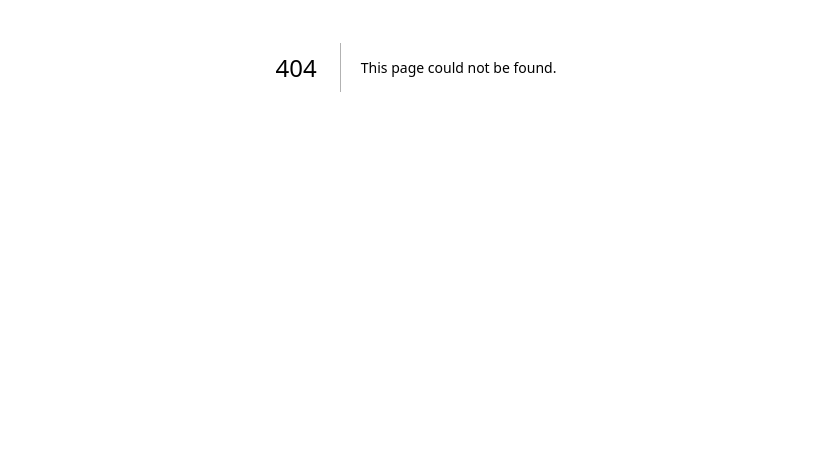
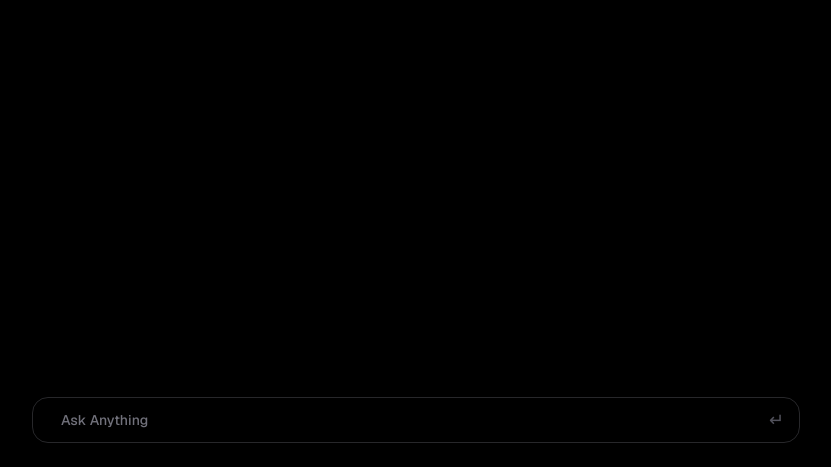
Before and after one commit to AdityaSrivastava185/Nextjs-ai-sdk, a Next.js app: page /ui/stream in a window 1280 px wide. Before the commit this address had no page. Shown: the part 333-800 px from the top of the page, without its empty margins (224-1055 px from the left). Built offline with nearby package versions, Linux system fonts and the light colour scheme.

Commit message:
stream text generation using vercel ai sdk

```diff
--- /dev/null
+++ b/app/api/stream/route.ts
@@ -0,0 +1,16 @@
+import { groq } from "@ai-sdk/groq"
+import { streamText } from "ai"
+
+export async function POST(req:Request) {
+   try{
+    const {prompt} = await req.json();
+    const aiStreamResponse = streamText({
+        model: groq("groq/compound"),
+        prompt: prompt,
+    })
+    return aiStreamResponse.toUIMessageStreamResponse()
+   } catch(error){
+    console.log(error);
+    return new Response("Unable to stream text", {status: 500})
+   }
+}
--- a/app/page.tsx
+++ b/app/page.tsx
@@ -40,7 +40,6 @@ export default function Home() {
       <main className="workspace-panel flex min-h-[calc(100vh-3rem)] w-full max-w-4xl flex-1 flex-col items-center justify-between px-5 pb-28 pt-8 sm:min-h-[calc(100vh-4rem)] sm:px-10 sm:pb-32 sm:pt-12">
         {error && <div className="text-red-700 ">{error}</div>}
         <div className="w-full max-w-2xl flex-1">
-         {prompt}
           {
             isLoading ? (
               <div>Loading...</div>
--- /dev/null
+++ b/app/ui/stream/page.tsx
@@ -0,0 +1,47 @@
+"use client";
+
+import { useCompletion } from '@ai-sdk/react'
+
+const Page = () => {
+    const {input , handleInputChange, handleSubmit, completion, isLoading, error, setInput, stop} = useCompletion({
+        api: "/api/stream"
+    })
+  return (
+     <div className="app-shell flex flex-1 flex-col items-center justify-center px-4 py-6 sm:px-6 lg:px-8">
+      <main className="workspace-panel flex min-h-[calc(100vh-3rem)] w-full max-w-4xl flex-1 flex-col items-center justify-between px-5 pb-28 pt-8 sm:min-h-[calc(100vh-4rem)] sm:px-10 sm:pb-32 sm:pt-12">
+        {error && <div className="text-red-700 ">{error.message}</div>}
+        <div className="w-full max-w-2xl flex-1">
+            {
+                isLoading && !completion && <div>Loading...</div>
+            }
+         {
+            completion && <div className='whitespace-pre-wrap'>{completion}</div>
+         }
+        </div>
+        <form
+          className="composer-shell fixed bottom-4 left-1/2 z-10 w-[calc(100%-2rem)] max-w-3xl -translate-x-1/2 sm:bottom-6 sm:w-[calc(100%-3rem)]"
+          onSubmit={(e) => {
+            e.preventDefault()
+            setInput("")
+            handleSubmit(e)
+          }}
+        >
+          <div className="relative">
+            <input
+              type="text"
+              placeholder="Ask Anything"
+              value={input}
+              onChange={handleInputChange}
+              className="w-full rounded-2xl border border-zinc-800  px-7 py-3 text-sm font-medium text-zinc-100 shadow-2xl shadow-black/40 outline-none transition placeholder:text-zinc-500 focus:border-zinc-500 focus:ring-4 focus:ring-white/5"
+            />
+          </div>
+          {
+            isLoading ? <button onClick={stop} className="cursor-pointer absolute right-4 top-1/2 -translate-y-1/2 text-lg text-red-600">stop</button> : <button type='submit' className="cursor-pointer absolute right-4 top-1/2 -translate-y-1/2 text-lg text-zinc-600">↵</button>
+          }
+        </form>
+      </main>
+    </div>
+  )
+}
+
+export default Page
```
